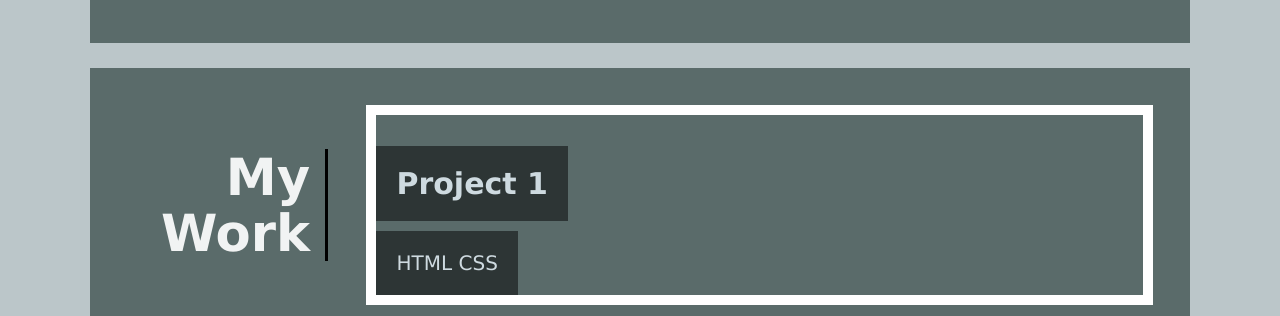
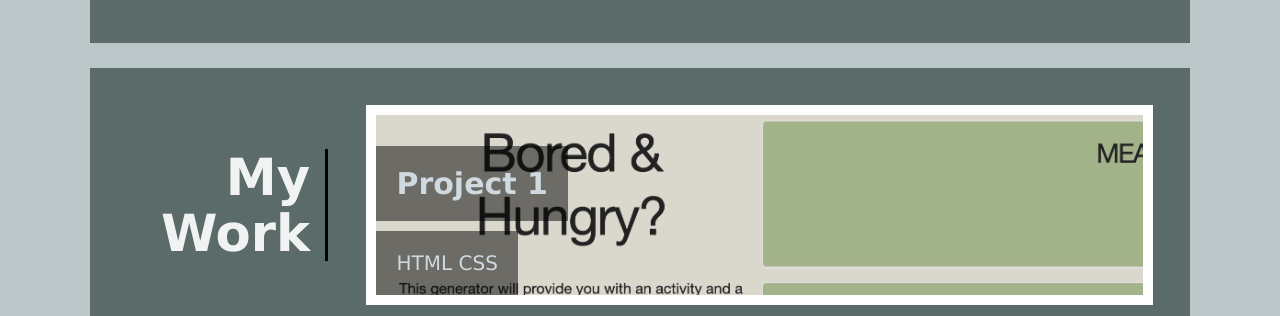
Before and after one commit to megansilva/runbud-pp, a plain HTML site: page index.html in a window 1280 px wide. Shown: the part 593-909 px from the top of the page. Drawn offline with Linux system fonts and the light colour scheme.

Commit message:
adding project1

```diff
--- a/assets/style.css
+++ b/assets/style.css
@@ -121,7 +121,7 @@ p {
     min-height: 200px;
     flex-basis: 75%;
     flex-wrap: wrap;
-    background-image: url("../assets/images/project 1.jpeg");
+    background-image: url("./images/project1update.jpg");
     align-items: center;
 }
 /* Could not get the images to line up with the first child under project-boxes*/
```
